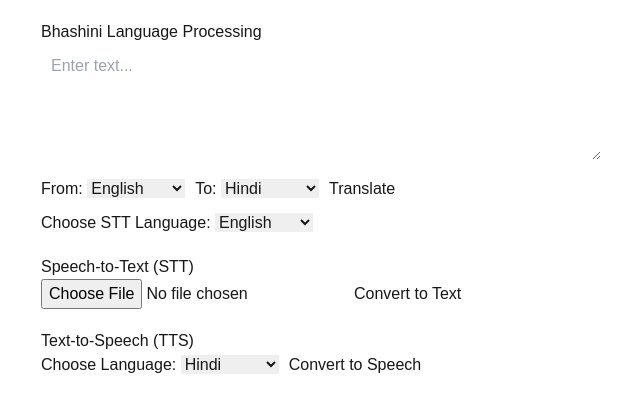
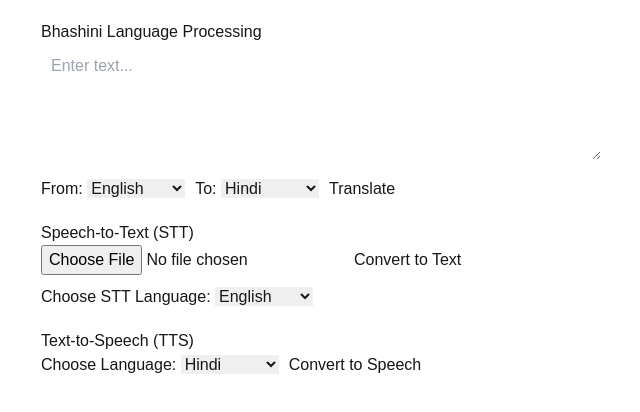
Before and after one commit to NoelG2002/Bhasini-API-front-end, a Next.js app in the folder bhasini-translator/: page / in a window 1280 px wide. Shown: the top 412 px of the page, without its empty margins (319-959 px from the left). Built offline with nearby package versions, Linux system fonts and the light colour scheme.

Commit message:
Update page.tsx

```diff
--- a/bhasini-translator/app/page.tsx
+++ b/bhasini-translator/app/page.tsx
@@ -148,7 +148,15 @@
       )}
 
       {/* Speech-to-Text (STT) */}
-      <div style={{ marginTop: "10px" }}>
+
+
+      <div style={{ marginTop: "20px" }}>
+        <h3>Speech-to-Text (STT)</h3>
+        <input type="file" accept="audio/*" onChange={handleFileChange} />
+        <button onClick={handleSTT} style={{ marginLeft: "10px" }}>Convert to Text</button>
+      </div>
+
+        <div style={{ marginTop: "10px" }}>
   <label>Choose STT Language: </label>
   <select value={sttLang} onChange={(e) => setSttLang(Number(e.target.value))}>
     {Object.entries(languages).map(([code, name]) => (
@@ -157,11 +165,6 @@
   </select>
 </div>
 
-      <div style={{ marginTop: "20px" }}>
-        <h3>Speech-to-Text (STT)</h3>
-        <input type="file" accept="audio/*" onChange={handleFileChange} />
-        <button onClick={handleSTT} style={{ marginLeft: "10px" }}>Convert to Text</button>
-      </div>
 
       {/* STT Result */}
       {sttResult && (
```
